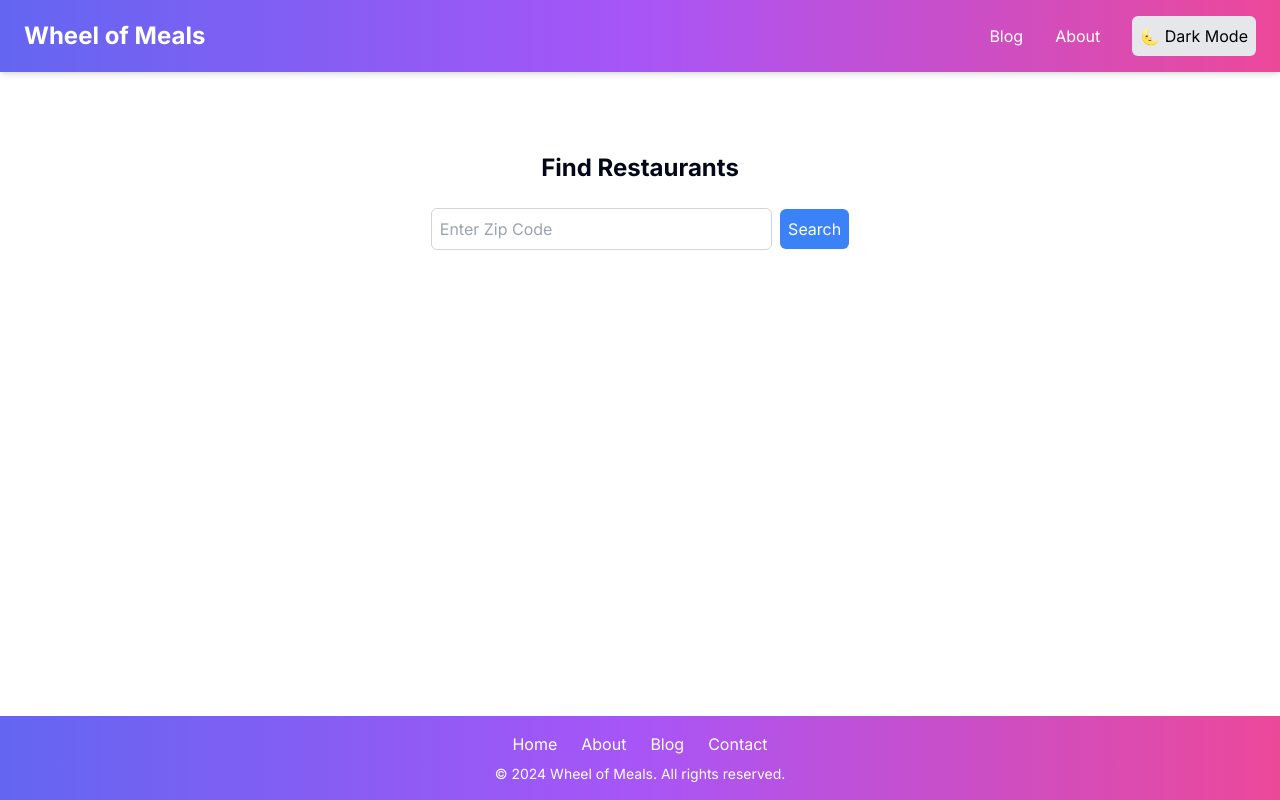
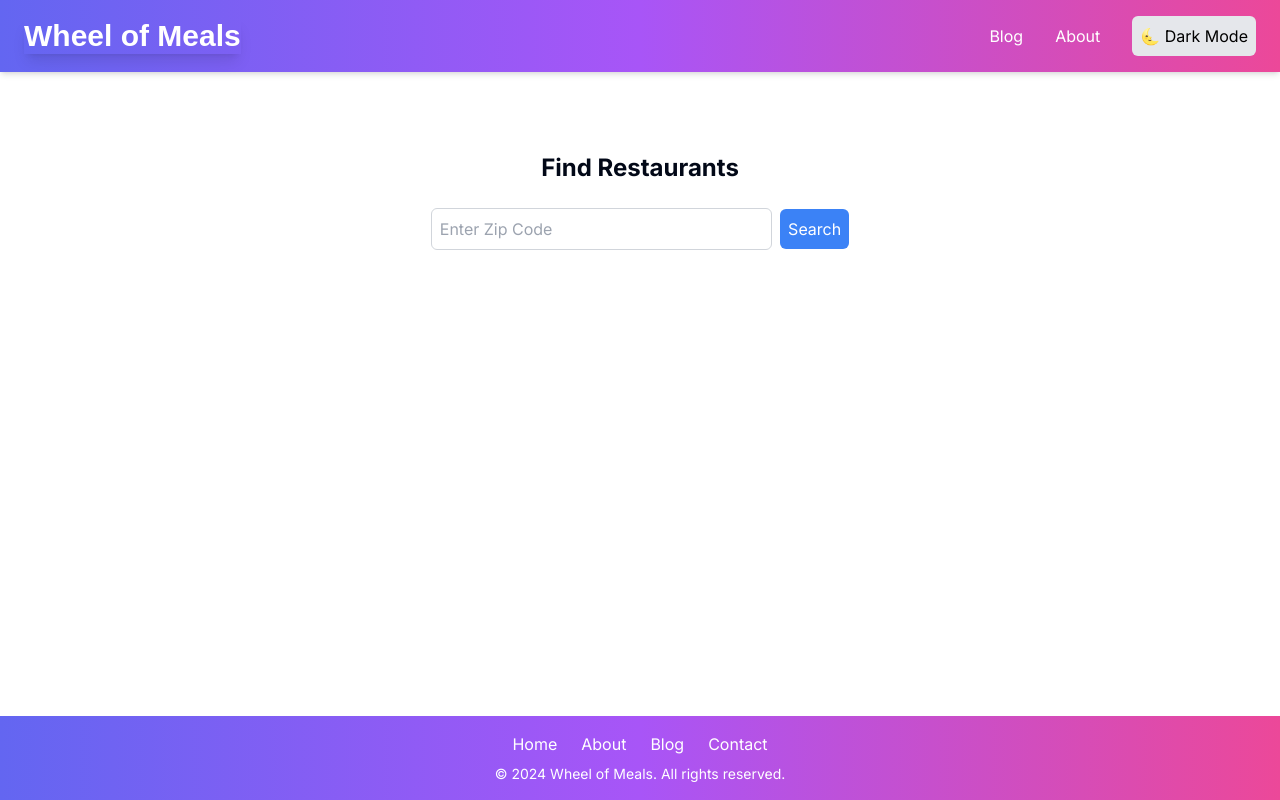
Before and after one commit to omeryildirim0/wheel, a Next.js app: page / in a window 1280 px wide. Built offline with nearby package versions, Linux system fonts and the light colour scheme.

Commit message:
homepage link text updated

```diff
--- a/components/Navbar.tsx
+++ b/components/Navbar.tsx
@@ -1,8 +1,8 @@
-"use client";
+"use client"; // Ensure the Navbar is a client component
 
 import React, { useState } from 'react';
 import Link from 'next/link';
-import ThemeToggleButton from './ThemeToggleButton';
+import ThemeToggleButton from './ThemeToggleButton'; // Adjust the import path if needed
 
 const Navbar: React.FC = () => {
   const [isMobileMenuOpen, setIsMobileMenuOpen] = useState(false);
@@ -17,7 +17,8 @@ const Navbar: React.FC = () => {
         {/* Homepage Link */}
         <a
           href="/"
-          className="text-2xl font-bold text-white cursor-pointer"
+          className="text-3xl font-extrabold text-white transform hover:scale-105 hover:text-yellow-300 transition duration-300 ease-in-out cursor-pointer shadow-lg"
+          style={{ fontFamily: "'Poppins', sans-serif" }}
         >
           Wheel of Meals
         </a>
```
